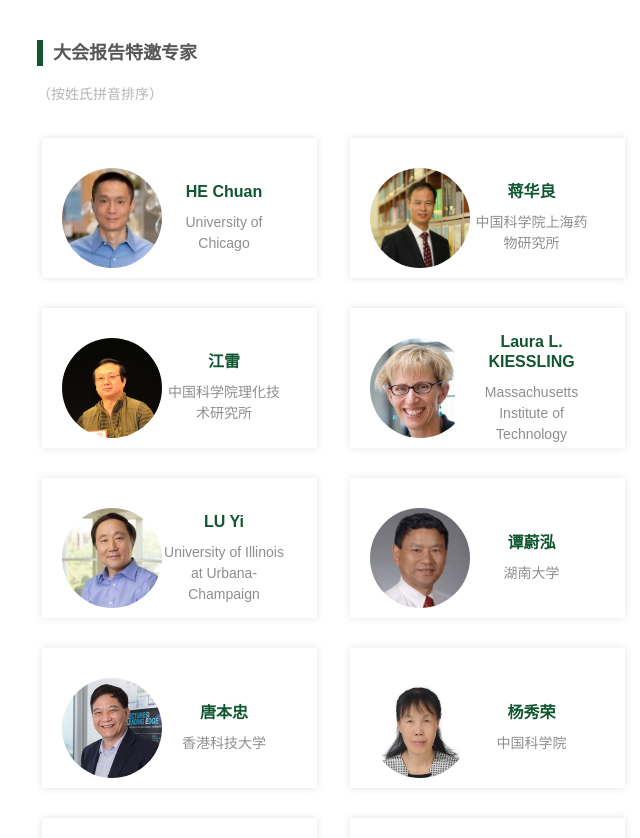
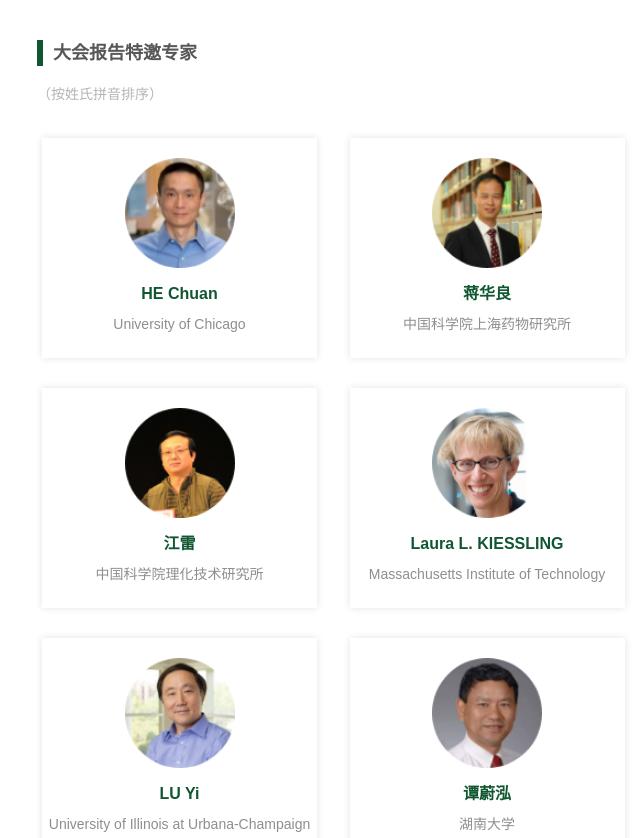
Before and after one commit to everbrez/BISC-conference, a website: page html/introduction.html in a window 1280 px wide. Shown: the part 1369-2207 px from the top of the page, without its empty margins (383-1023 px from the left). Drawn offline with Linux system fonts and the light colour scheme.

Commit message:
[index&intro] change guest card layout

```diff
--- a/html/introduction.html
+++ b/html/introduction.html
@@ -290,7 +290,7 @@
                   </div>
                 </div>
 
-              </div>>
+              </div>
             </div>
           </div>
 
--- a/styles/main.css
+++ b/styles/main.css
@@ -1197,7 +1197,7 @@
   .content-main .guests-card {
     width: 45.55%;
     margin-right: 4.45%;
-    display: inline-flex;
+    /* display: inline-flex; */
     flex-flow: row nowrap;
     justify-content: space-between;
     align-items: center;
@@ -1480,3 +1480,28 @@
 .no-wrap {
   white-space: nowrap;
 }
+
+.guests-card, .content-main .guests-card {
+  vertical-align: top;
+  text-align: center;
+  height: 210px;
+}
+
+.content-main .guests-card {
+  height: 220px;
+}
+
+.guest-img, .content-main .guests-card .guest-img {
+  float: none;
+  display: block;
+  margin: auto;
+}
+
+.guest-identity, .content-main .guests-card .guest-identity {
+  display: block;
+  max-width: none;
+  line-height: 1.25;
+  width: 100%;
+  margin: 0;
+  margin-top: 1em;
+}
```
